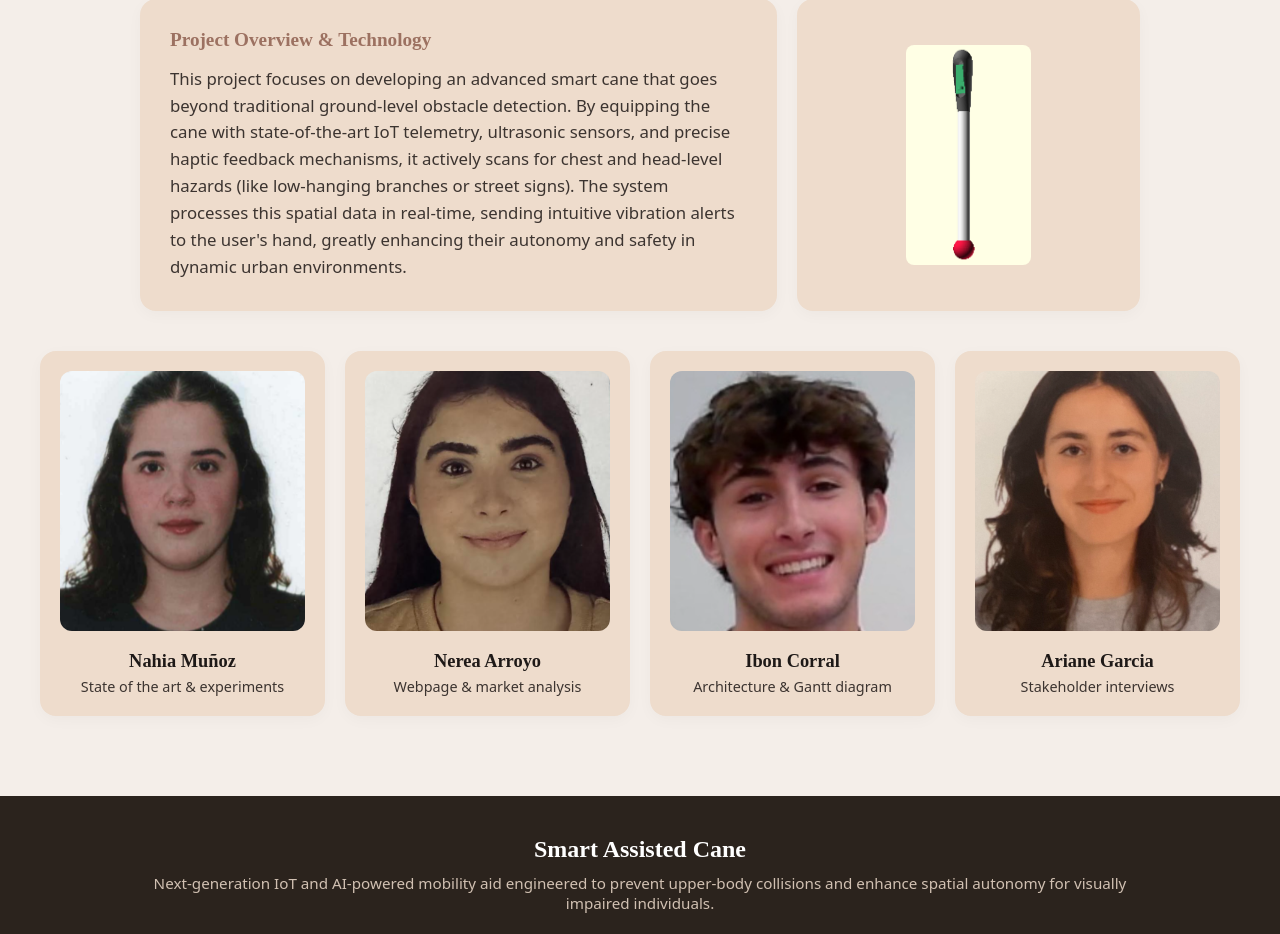
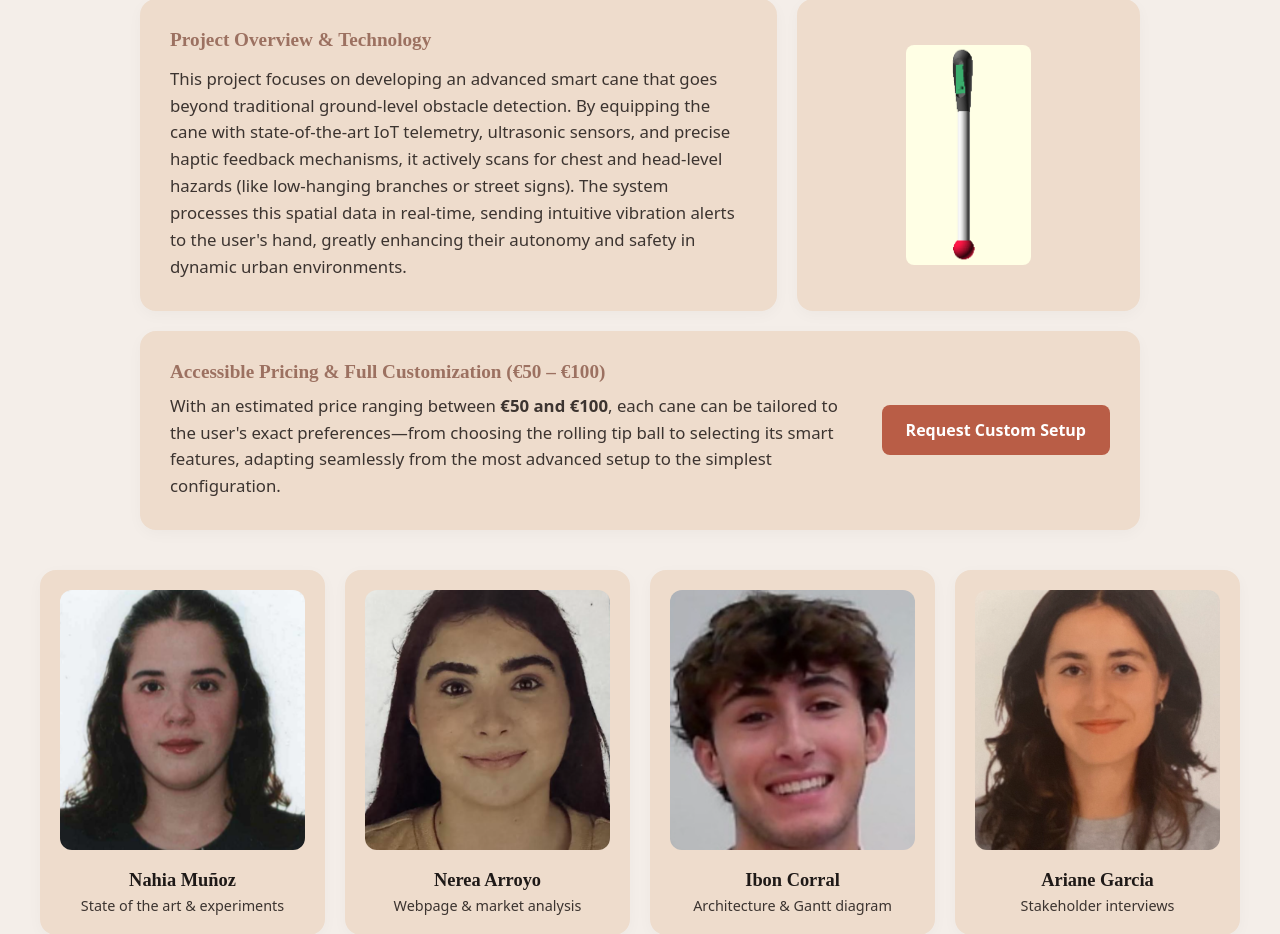
Before and after one commit to nahiaml-glitch/OrienTech, a Django app: page / in a window 1280 px wide. Shown: the part 501-1435 px from the top of the page. Run offline with Django 5.2, Linux system fonts and the light colour scheme.

Commit message:
Actualizar Technical Architecture a ESP32 y anadir precios en Home

```diff
--- a/web/templates/home.html
+++ b/web/templates/home.html
@@ -19,11 +19,11 @@
     </p>
 
     <!-- INFO BLOCK & MODEL IMAGE (2 COLUMNAS) -->
-    <div style="display: grid; grid-template-columns: 1.3fr 0.7fr; gap: 20px; text-align: left; align-items: stretch;">
+    <div style="display: grid; grid-template-columns: 1.3fr 0.7fr; gap: 20px; text-align: left; align-items: stretch; margin-bottom: 20px;">
 
       <!-- Texto -->
       <div style="background-color: #eedccc; padding: 30px; border-radius: 16px; box-shadow: 0 4px 15px rgba(0,0,0,0.03); display: flex; flex-direction: column; justify-content: center;">
-        <h3 style="color: #9c7161; margin-top: 0; font-size: 1.2rem; margin-bottom: 15px;">Project Overview & Technology</h3>
+        <h3 style="color: #9c7161; margin-top: 0; font-size: 1.2rem; margin-bottom: 15px;">Project Overview &amp; Technology</h3>
         <p style="color: #3c3430; line-height: 1.6; margin: 0; font-size: 1.05rem;">
           This project focuses on developing an advanced smart cane that goes beyond traditional ground-level obstacle detection. By equipping the cane with state-of-the-art IoT telemetry, ultrasonic sensors, and precise haptic feedback mechanisms, it actively scans for chest and head-level hazards (like low-hanging branches or street signs). The system processes this spatial data in real-time, sending intuitive vibration alerts to the user's hand, greatly enhancing their autonomy and safety in dynamic urban environments.
         </p>
@@ -35,6 +35,23 @@
       </div>
 
     </div>
+
+    <!-- PRICING & CUSTOMIZATION BLOCK -->
+    <div style="background-color: #eedccc; padding: 30px; border-radius: 16px; box-shadow: 0 4px 15px rgba(0,0,0,0.03); text-align: left; display: flex; justify-content: space-between; align-items: center; gap: 30px; flex-wrap: wrap;">
+      <div style="flex: 1; min-width: 280px;">
+        <h3 style="color: #9c7161; margin-top: 0; font-size: 1.2rem; margin-bottom: 10px;">
+          Accessible Pricing &amp; Full Customization (€50 – €100)
+        </h3>
+        <p style="color: #3c3430; line-height: 1.6; margin: 0; font-size: 1.05rem;">
+          With an estimated price ranging between <strong>€50 and €100</strong>, each cane can be tailored to the user's exact preferences—from choosing the rolling tip ball to selecting its smart features, adapting seamlessly from the most advanced setup to the simplest configuration.
+        </p>
+      </div>
+      <div>
+        <a href="/contacto/" style="display: inline-block; background-color: #b95d46; color: #ffffff; text-decoration: none; padding: 14px 24px; border-radius: 8px; font-weight: 600; font-size: 1rem; white-space: nowrap;">
+          Request Custom Setup
+        </a>
+      </div>
+    </div>
   </section>
 
   <!-- TEAM GRID -->
@@ -44,19 +61,19 @@
       <div style="background-color: #eedccc; border-radius: 16px; padding: 20px; text-align: center; box-shadow: 0 4px 15px rgba(0,0,0,0.03);">
         <img src="{% static 'img/nahia.png' %}" alt="Nahia Muñoz" style="width: 100%; height: 260px; object-fit: cover; border-radius: 12px; margin-bottom: 15px;">
         <h3 style="margin: 0; font-size: 1.15rem; color: #1e1917; font-weight: bold;">Nahia Muñoz</h3>
-        <p style="margin: 5px 0 0 0; font-size: 0.9rem; color: #3c3430;">State of the art & experiments</p>
+        <p style="margin: 5px 0 0 0; font-size: 0.9rem; color: #3c3430;">State of the art &amp; experiments</p>
       </div>
 
       <div style="background-color: #eedccc; border-radius: 16px; padding: 20px; text-align: center; box-shadow: 0 4px 15px rgba(0,0,0,0.03);">
         <img src="{% static 'img/nerea.png' %}" alt="Nerea Arroyo" style="width: 100%; height: 260px; object-fit: cover; border-radius: 12px; margin-bottom: 15px;">
         <h3 style="margin: 0; font-size: 1.15rem; color: #1e1917; font-weight: bold;">Nerea Arroyo</h3>
-        <p style="margin: 5px 0 0 0; font-size: 0.9rem; color: #3c3430;">Webpage & market analysis</p>
+        <p style="margin: 5px 0 0 0; font-size: 0.9rem; color: #3c3430;">Webpage &amp; market analysis</p>
       </div>
 
       <div style="background-color: #eedccc; border-radius: 16px; padding: 20px; text-align: center; box-shadow: 0 4px 15px rgba(0,0,0,0.03);">
         <img src="{% static 'img/ibon.png' %}" alt="Ibon Corral" style="width: 100%; height: 260px; object-fit: cover; border-radius: 12px; margin-bottom: 15px;">
         <h3 style="margin: 0; font-size: 1.15rem; color: #1e1917; font-weight: bold;">Ibon Corral</h3>
-        <p style="margin: 5px 0 0 0; font-size: 0.9rem; color: #3c3430;">Architecture & Gantt diagram</p>
+        <p style="margin: 5px 0 0 0; font-size: 0.9rem; color: #3c3430;">Architecture &amp; Gantt diagram</p>
       </div>
 
       <div style="background-color: #eedccc; border-radius: 16px; padding: 20px; text-align: center; box-shadow: 0 4px 15px rgba(0,0,0,0.03);">
```
Also changed, not shown: web/templates/plantilla2.html (+10 -10 lines), web/static/img/esp32.jpg (added).
